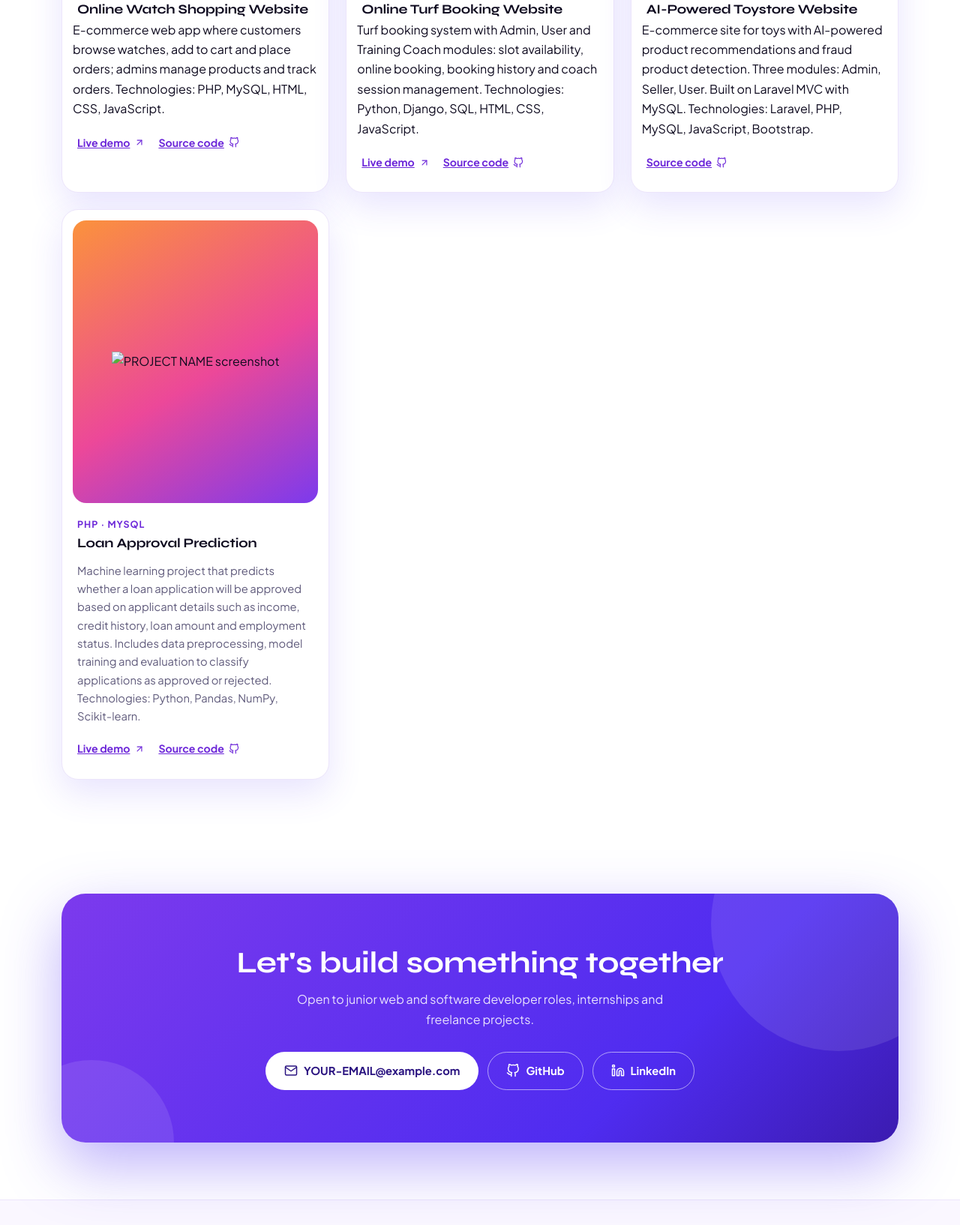
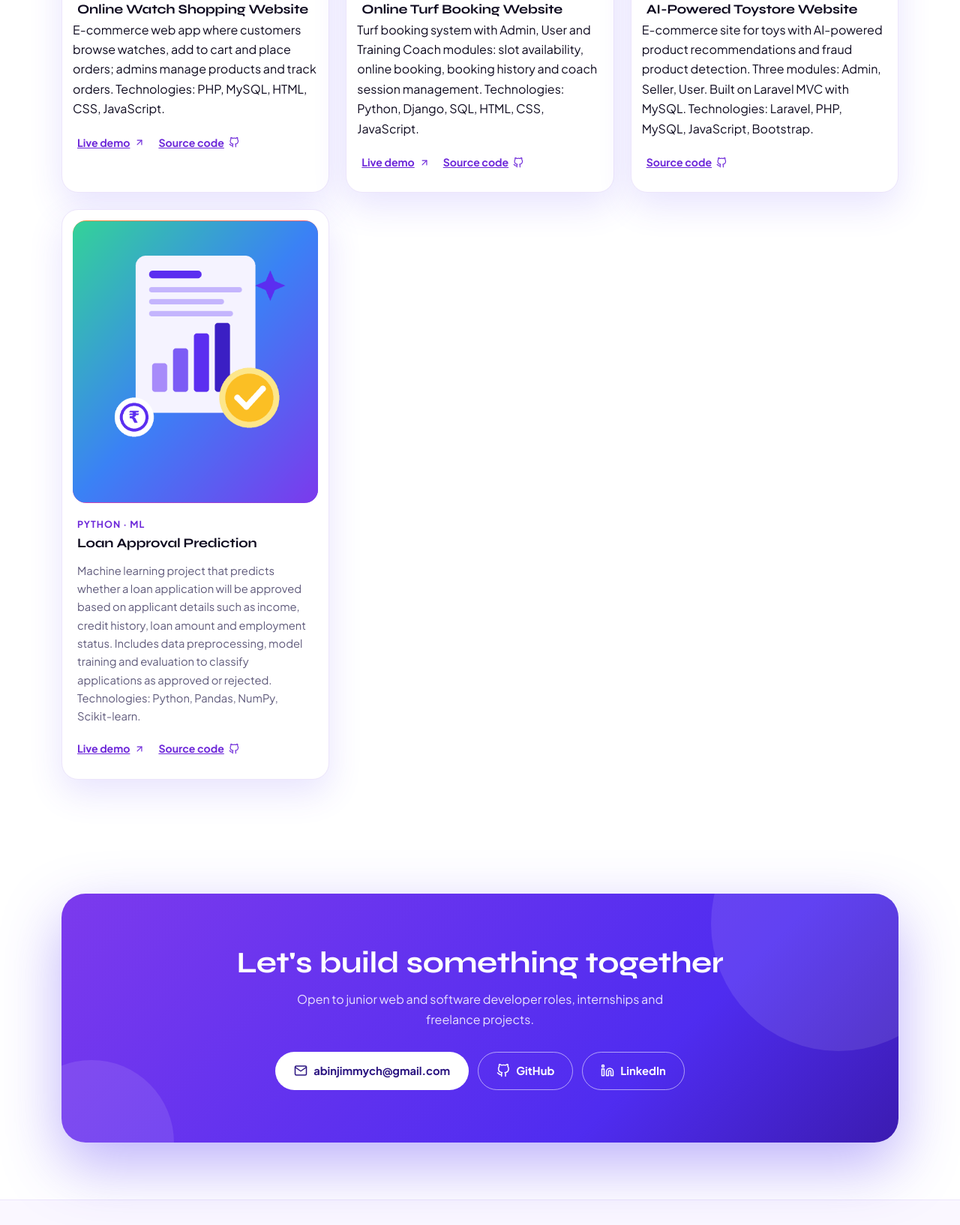
Before and after one commit to abinjimmy/portfolio, a plain HTML site: page projects.html in a window 1280 px wide. Shown: the part 772-2406 px from the top of the page at 75% size. Drawn offline with Linux system fonts and the light colour scheme.

Commit message:
Updated project

```diff
--- a/projects.html
+++ b/projects.html
@@ -92,9 +92,9 @@
           </article>
           <article class="card pcard" data-r>
   <div class="art art-1">
-    <img src="assets/images/YOUR-SCREENSHOT.jpg" alt="PROJECT NAME screenshot">
+    <img src="assets/images/loan-card.png" alt="Loan Approval Prediction screenshot">
   </div>
-  <p class="meta" style="margin-top:18px">PHP · MySQL</p>
+  <p class="meta" style="margin-top:18px">Python · ML</p>
   <h3 style="margin-top:6px">Loan Approval Prediction</h3>
   <p class="desc">Machine learning project that predicts whether a loan application will be approved based on applicant details such as income, credit history, loan amount and employment status. Includes data preprocessing, model training and evaluation to classify applications as approved or rejected. Technologies: Python, Pandas, NumPy, Scikit-learn.</p>
   <p class="links">
@@ -116,9 +116,9 @@
           <h2>Let's build something together</h2>
           <p>Open to junior web and software developer roles, internships and freelance projects.</p>
           <ul class="contact-list">
-            <li><a class="btn btn-white" href="mailto:YOUR-EMAIL@example.com"><svg viewBox="0 0 24 24" fill="none" stroke="currentColor" stroke-width="2" stroke-linecap="round" stroke-linejoin="round" aria-hidden="true"><path d="M4 4h16c1.1 0 2 .9 2 2v12c0 1.1-.9 2-2 2H4c-1.1 0-2-.9-2-2V6c0-1.1.9-2 2-2z"/><polyline points="22,6 12,13 2,6"/></svg> YOUR-EMAIL@example.com</a></li>
-            <li><a class="btn btn-ghost-w" href="https://github.com/YOUR-USERNAME"><svg viewBox="0 0 24 24" fill="none" stroke="currentColor" stroke-width="2" stroke-linecap="round" stroke-linejoin="round" aria-hidden="true"><path d="M9 19c-5 1.5-5-2.5-7-3m14 6v-3.87a3.37 3.37 0 0 0-.94-2.61c3.14-.35 6.44-1.54 6.44-7A5.44 5.44 0 0 0 20 4.77 5.07 5.07 0 0 0 19.91 1S18.73.65 16 2.48a13.38 13.38 0 0 0-7 0C6.27.65 5.09 1 5.09 1A5.07 5.07 0 0 0 5 4.77a5.44 5.44 0 0 0-1.5 3.78c0 5.42 3.3 6.61 6.44 7A3.37 3.37 0 0 0 9 18.13V22"/></svg> GitHub</a></li>
-            <li><a class="btn btn-ghost-w" href="https://www.linkedin.com/in/YOUR-USERNAME"><svg viewBox="0 0 24 24" fill="none" stroke="currentColor" stroke-width="2" stroke-linecap="round" stroke-linejoin="round" aria-hidden="true"><path d="M16 8a6 6 0 0 1 6 6v7h-4v-7a2 2 0 0 0-2-2 2 2 0 0 0-2 2v7h-4v-7a6 6 0 0 1 6-6z"/><rect x="2" y="9" width="4" height="12"/><circle cx="4" cy="4" r="2"/></svg> LinkedIn</a></li>
+            <li><a class="btn btn-white" href="mailto:YOUR-EMAIL@example.com"><svg viewBox="0 0 24 24" fill="none" stroke="currentColor" stroke-width="2" stroke-linecap="round" stroke-linejoin="round" aria-hidden="true"><path d="M4 4h16c1.1 0 2 .9 2 2v12c0 1.1-.9 2-2 2H4c-1.1 0-2-.9-2-2V6c0-1.1.9-2 2-2z"/><polyline points="22,6 12,13 2,6"/></svg> abinjimmych@gmail.com</a></li>
+            <li><a class="btn btn-ghost-w" href="https://github.com/abinjimmy"><svg viewBox="0 0 24 24" fill="none" stroke="currentColor" stroke-width="2" stroke-linecap="round" stroke-linejoin="round" aria-hidden="true"><path d="M9 19c-5 1.5-5-2.5-7-3m14 6v-3.87a3.37 3.37 0 0 0-.94-2.61c3.14-.35 6.44-1.54 6.44-7A5.44 5.44 0 0 0 20 4.77 5.07 5.07 0 0 0 19.91 1S18.73.65 16 2.48a13.38 13.38 0 0 0-7 0C6.27.65 5.09 1 5.09 1A5.07 5.07 0 0 0 5 4.77a5.44 5.44 0 0 0-1.5 3.78c0 5.42 3.3 6.61 6.44 7A3.37 3.37 0 0 0 9 18.13V22"/></svg> GitHub</a></li>
+            <li><a class="btn btn-ghost-w" href="https://www.linkedin.com/in/abin-jimmy-53988228b/"><svg viewBox="0 0 24 24" fill="none" stroke="currentColor" stroke-width="2" stroke-linecap="round" stroke-linejoin="round" aria-hidden="true"><path d="M16 8a6 6 0 0 1 6 6v7h-4v-7a2 2 0 0 0-2-2 2 2 0 0 0-2 2v7h-4v-7a6 6 0 0 1 6-6z"/><rect x="2" y="9" width="4" height="12"/><circle cx="4" cy="4" r="2"/></svg> LinkedIn</a></li>
           </ul>
         </div>
       </div>
```
Also changed, not shown: index.html (+3 -3 lines).
